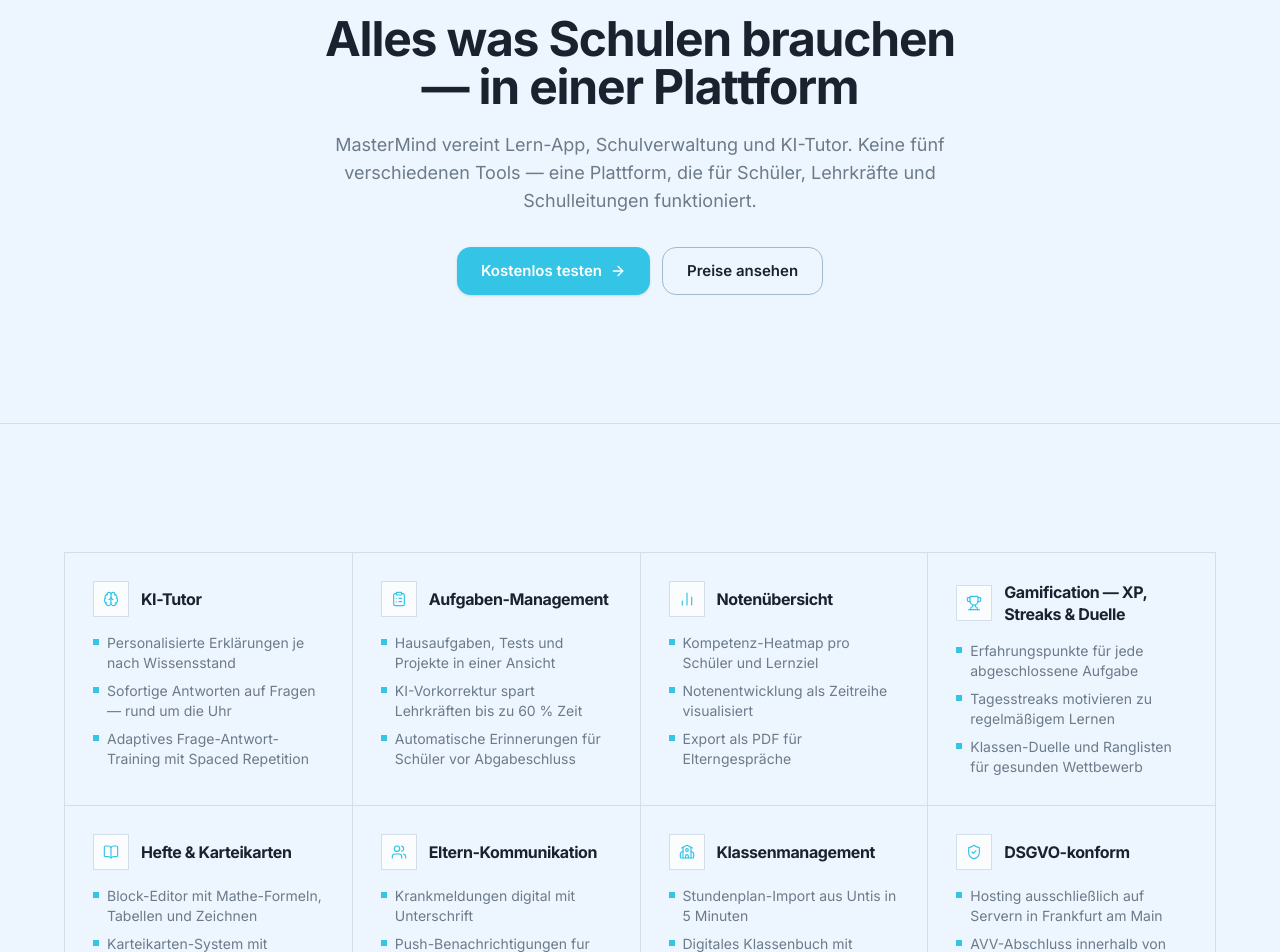
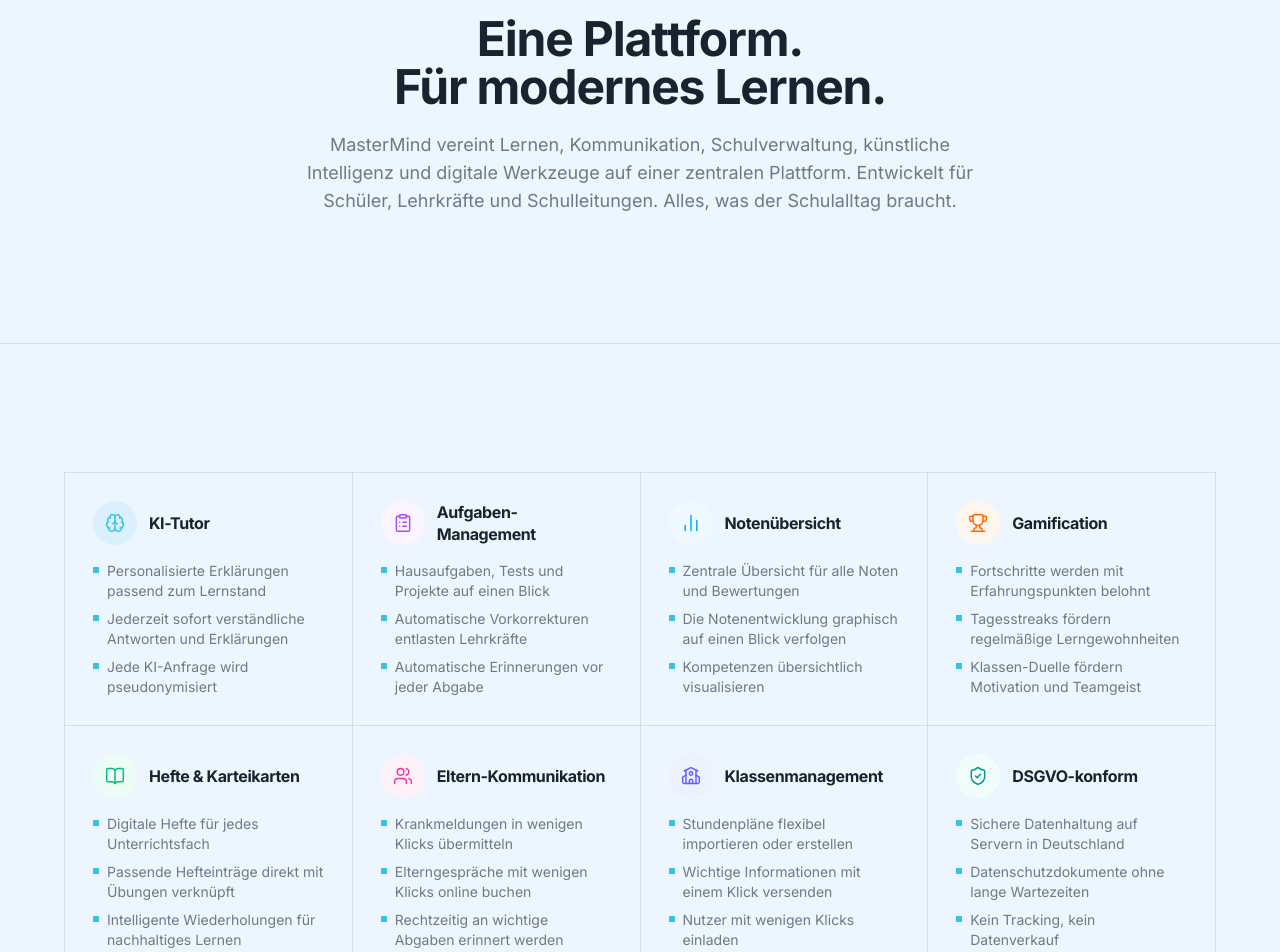
Before and after one commit to Jonas088-Lol/Mastermind, a Next.js app: page /funktionen in a window 1280 px wide. Shown: the part 220-1172 px from the top of the page. Built offline with nearby package versions, Linux system fonts and the light colour scheme.

Commit message:
bugggdddd

```diff
--- a/src/app/(marketing)/funktionen/page.tsx
+++ b/src/app/(marketing)/funktionen/page.tsx
@@ -23,74 +23,82 @@ export const metadata: Metadata = {
 const features = [
   {
     icon: Brain,
+    color: "text-brand bg-brand/10",
     title: "KI-Tutor",
     bullets: [
-      "Personalisierte Erklärungen je nach Wissensstand",
-      "Sofortige Antworten auf Fragen — rund um die Uhr",
-      "Adaptives Frage-Antwort-Training mit Spaced Repetition",
+      "Personalisierte Erklärungen passend zum Lernstand",
+      "Jederzeit sofort verständliche Antworten und Erklärungen",
+      "Jede KI-Anfrage wird pseudonymisiert",
     ],
   },
   {
     icon: ClipboardList,
+    color: "text-purple-500 bg-purple-50 dark:bg-purple-950/30",
     title: "Aufgaben-Management",
     bullets: [
-      "Hausaufgaben, Tests und Projekte in einer Ansicht",
-      "KI-Vorkorrektur spart Lehrkräften bis zu 60 % Zeit",
-      "Automatische Erinnerungen für Schüler vor Abgabeschluss",
+      "Hausaufgaben, Tests und Projekte auf einen Blick",
+      "Automatische Vorkorrekturen entlasten Lehrkräfte",
+      "Automatische Erinnerungen vor jeder Abgabe",
     ],
   },
   {
     icon: BarChart2,
+    color: "text-sky-500 bg-sky-50 dark:bg-sky-950/30",
     title: "Notenübersicht",
     bullets: [
-      "Kompetenz-Heatmap pro Schüler und Lernziel",
-      "Notenentwicklung als Zeitreihe visualisiert",
-      "Export als PDF für Elterngespräche",
+      "Zentrale Übersicht für alle Noten und Bewertungen",
+      "Die Notenentwicklung graphisch auf einen Blick verfolgen",
+      "Kompetenzen übersichtlich visualisieren",
     ],
   },
   {
     icon: Trophy,
-    title: "Gamification — XP, Streaks & Duelle",
+    color: "text-orange-500 bg-orange-50 dark:bg-orange-950/30",
+    title: "Gamification",
     bullets: [
-      "Erfahrungspunkte für jede abgeschlossene Aufgabe",
-      "Tagesstreaks motivieren zu regelmäßigem Lernen",
-      "Klassen-Duelle und Ranglisten für gesunden Wettbewerb",
+      "Fortschritte werden mit Erfahrungspunkten belohnt",
+      "Tagesstreaks fördern regelmäßige Lerngewohnheiten",
+      "Klassen-Duelle fördern Motivation und Teamgeist",
     ],
   },
   {
     icon: BookOpen,
+    color: "text-emerald-500 bg-emerald-50 dark:bg-emerald-950/30",
     title: "Hefte & Karteikarten",
     bullets: [
-      "Block-Editor mit Mathe-Formeln, Tabellen und Zeichnen",
-      "Karteikarten-System mit automatischer Wiederholung",
-      "Hefte pro Fach — direkt mit Übungen verknüpft",
+      "Digitale Hefte für jedes Unterrichtsfach",
+      "Passende Hefteinträge direkt mit Übungen verknüpft",
+      "Intelligente Wiederholungen für nachhaltiges Lernen",
     ],
   },
   {
     icon: Users,
+    color: "text-pink-500 bg-pink-50 dark:bg-pink-950/30",
     title: "Eltern-Kommunikation",
     bullets: [
-      "Krankmeldungen digital mit Unterschrift",
-      "Push-Benachrichtigungen fur neue Aufgaben und Noten",
-      "Elterngesprach-Buchung direkt in der App",
+      "Krankmeldungen in wenigen Klicks übermitteln",
+      "Elterngespräche mit wenigen Klicks online buchen",
+      "Rechtzeitig an wichtige Abgaben erinnert werden",
     ],
   },
   {
     icon: School,
+    color: "text-indigo-500 bg-indigo-50 dark:bg-indigo-950/30",
     title: "Klassenmanagement",
     bullets: [
-      "Stundenplan-Import aus Untis in 5 Minuten",
-      "Digitales Klassenbuch mit Fehlzeiten-Tracking",
-      "Vertretungsplan automatisch synchronisiert",
+      "Stundenpläne flexibel importieren oder erstellen",
+      "Wichtige Informationen mit einem Klick versenden",
+      "Nutzer mit wenigen Klicks einladen",
     ],
   },
   {
     icon: ShieldCheck,
+    color: "text-teal-600 bg-teal-50 dark:bg-teal-950/30",
     title: "DSGVO-konform",
     bullets: [
-      "Hosting ausschließlich auf Servern in Frankfurt am Main",
-      "AVV-Abschluss innerhalb von 24 Stunden",
-      "Kein Tracking, keine Werbung, kein Datenverkauf",
+      "Sichere Datenhaltung auf Servern in Deutschland",
+      "Datenschutzdokumente ohne lange Wartezeiten",
+      "Kein Tracking, kein Datenverkauf",
     ],
   },
 ];
@@ -102,31 +110,18 @@ export default function FunktionenPage() {
       <section className="border-b border-border section">
         <Container>
           <div className="mx-auto max-w-2xl text-center">
-            <span className="eyebrow">
-              <span className="inline-block size-1.5 bg-brand" />
-              Funktionen
-            </span>
+            <span className="eyebrow">Funktionen</span>
             <h1 className="mt-4 text-4xl sm:text-5xl">
-              Alles was Schulen brauchen — in einer Plattform
+              Eine Plattform.
+              <br />
+              Für modernes Lernen.
             </h1>
             <p className="mt-5 text-lg text-muted-fg">
-              MasterMind vereint Lern-App, Schulverwaltung und KI-Tutor. Keine fünf
-              verschiedenen Tools — eine Plattform, die für Schüler, Lehrkräfte und
-              Schulleitungen funktioniert.
+              MasterMind vereint Lernen, Kommunikation, Schulverwaltung, künstliche
+              Intelligenz und digitale Werkzeuge auf einer zentralen Plattform.
+              Entwickelt für Schüler, Lehrkräfte und Schulleitungen. Alles, was der
+              Schulalltag braucht.
             </p>
-            <div className="mt-8 flex flex-col items-center gap-3 sm:flex-row sm:justify-center">
-              <Link href="/register">
-                <Button size="lg" className="glow-on-hover">
-                  Kostenlos testen
-                  <ArrowRight className="size-4" />
-                </Button>
-              </Link>
-              <Link href="/preise">
-                <Button size="lg" variant="outline">
-                  Preise ansehen
-                </Button>
-              </Link>
-            </div>
           </div>
         </Container>
       </section>
@@ -141,8 +136,8 @@ export default function FunktionenPage() {
                 className="flex flex-col gap-4 bg-bg p-7 transition-colors hover:bg-surface"
               >
                 <div className="flex items-center gap-3">
-                  <div className="grid size-9 shrink-0 place-items-center border border-border bg-surface">
-                    <f.icon className="size-4 text-brand" strokeWidth={1.75} />
+                  <div className={`inline-grid size-11 shrink-0 place-items-center rounded-2xl ${f.color}`}>
+                    <f.icon className="size-5" strokeWidth={1.75} />
                   </div>
                   <h2 className="text-base font-bold leading-snug">{f.title}</h2>
                 </div>
```
